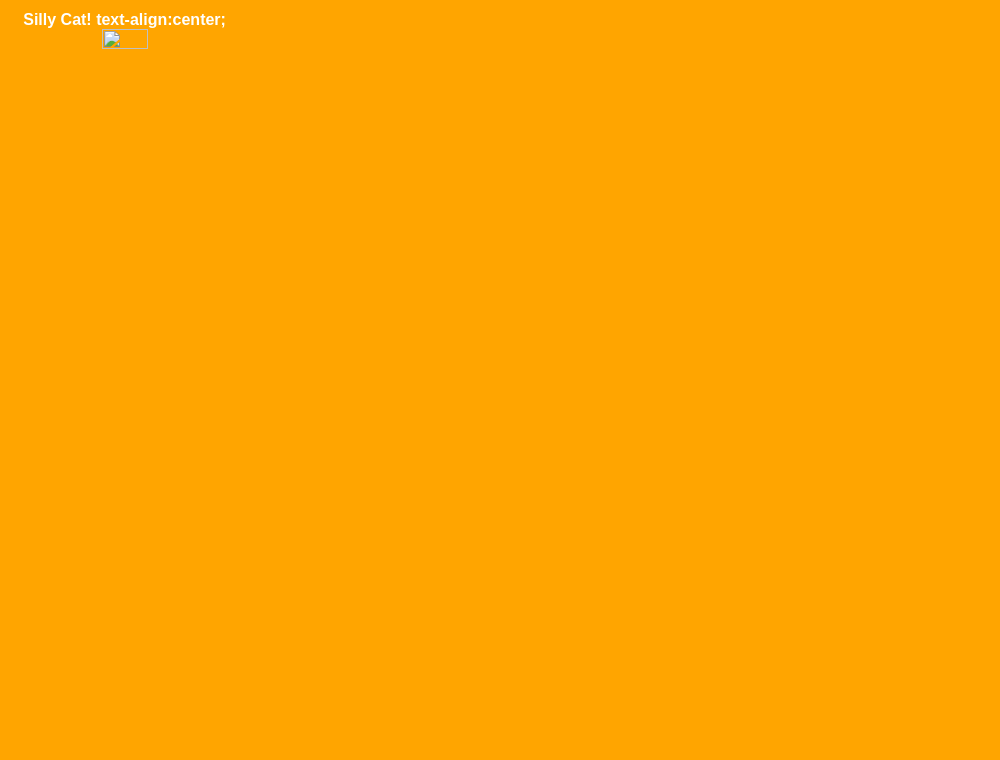
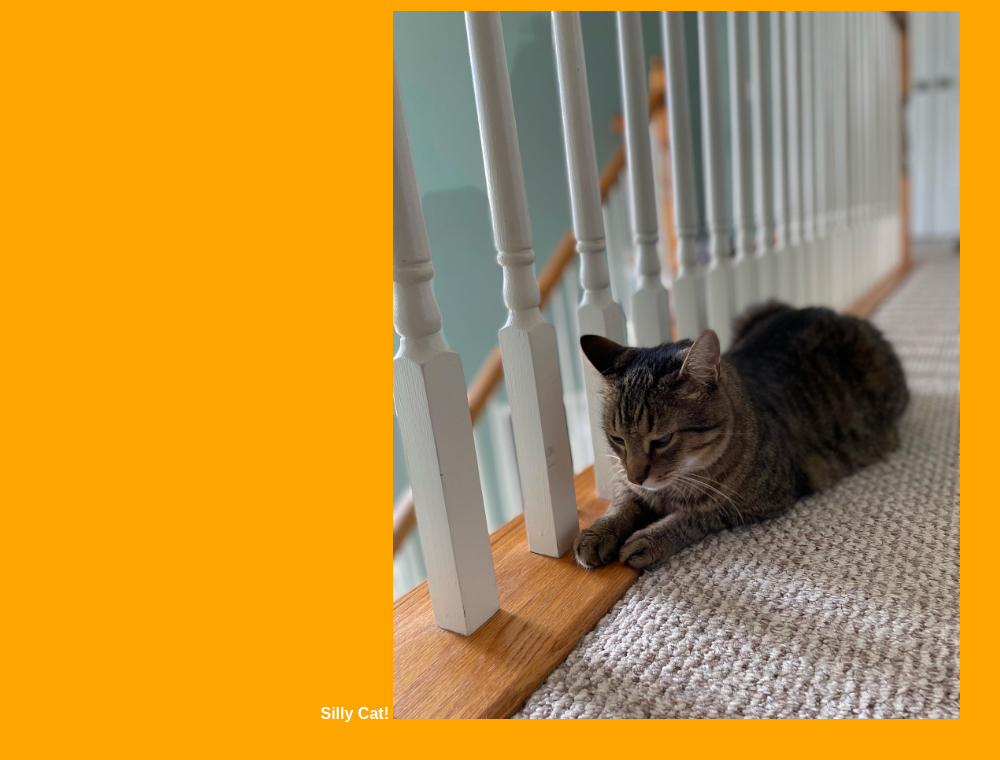
Before and after one commit to gramnyc/gram, a plain HTML site: page index.html in a window 1280 px wide. Shown: the whole page, without its empty margins (0-1000 px from the left). Drawn offline with Linux system fonts and the light colour scheme.

Commit message:
Update index.html

```diff
--- a/index.html
+++ b/index.html
@@ -18,13 +18,12 @@
 <body>
 
   Silly Cat!
-  text-align:center;
 
 
-<img src="Laying down Cat.jpg" style="width:45%">
+
+<img src="images/Laying down Cat.jpg" style="width:45%">
 </body>
 </table>
 </tr>
 </th>
 </html>
-</h1>
```
